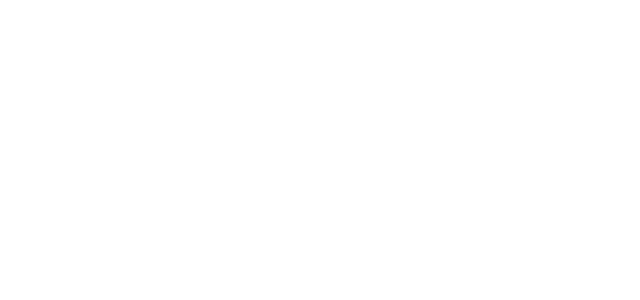
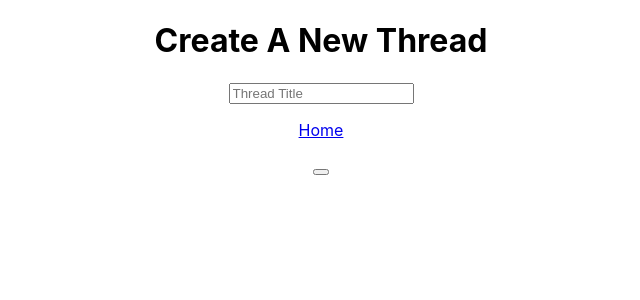
Before and after one commit to ichiro-ss/online-board, a React (Create React App) app: page /thread/new in a window 1280 px wide. Before the commit this address had no page. Shown: the top 300 px of the page, without its empty margins (319-959 px from the left). Built offline with nearby package versions, Linux system fonts and the light colour scheme.

Commit message:
can use links

```diff
--- a/src/Router.js
+++ b/src/Router.js
@@ -1,11 +1,13 @@
 import { BrowserRouter, Route, Routes, Navigate } from "react-router-dom";
 import Home from "./pages/Home";
+import CreateThread from "./pages/CreateThread";
 
 export const Router = () => {
   return (
     <BrowserRouter>
       <Routes>
         <Route path="/" element={<Home />} />
+        <Route path="/thread/new" element={<CreateThread />} />
       </Routes>
     </BrowserRouter>
   );
--- /dev/null
+++ b/src/pages/CreateThread.jsx
@@ -0,0 +1,22 @@
+import { Link } from "react-router-dom";
+
+const createNewThread = () => {
+  console.log("create new thread");
+};
+
+export const CreateThread = () => {
+  return (
+    <>
+      <header className="Online Board">
+        <h1>Create A New Thread</h1>
+        <input type="text" placeholder="Thread Title" />
+        <p>
+          <Link to="/">Home</Link>
+        </p>
+        <button onClick={createNewThread}></button>
+      </header>
+    </>
+  );
+};
+
+export default CreateThread;
--- a/src/pages/Home.jsx
+++ b/src/pages/Home.jsx
@@ -1,9 +1,11 @@
 import Threads from "../components/Threads";
+import { Link } from "react-router-dom";
 
 export const Home = () => {
   return (
     <>
       <header className="Online Board">
+        <Link to="/thread/new">Create A New Thread</Link>
         <h1>New Threads</h1>
         <Threads />
       </header>
```
